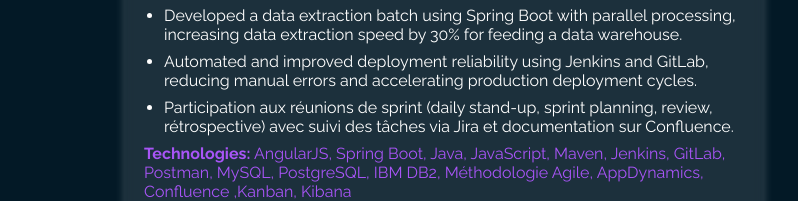
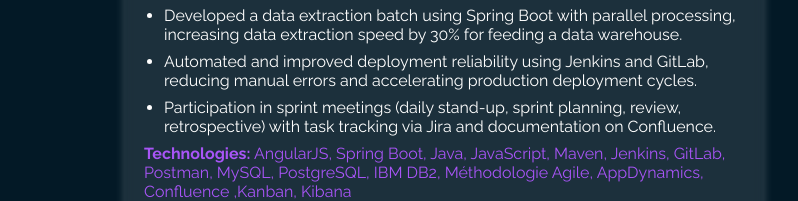
Before and after one commit to aarjinho/Portfolio-Yahya, a React (Create React App) app: page / in a window 1280 px wide. Shown: the part 1862-2063 px from the top of the page, without its empty margins (216-1014 px from the left). Built offline with nearby package versions, Linux system fonts and the light colour scheme.

Commit message:
update experience

```diff
--- a/src/Components/About.js
+++ b/src/Components/About.js
@@ -22,7 +22,7 @@
       "Enhanced sensitive data security by developing a feature to anonymize sensitive fields in the user interface, ensuring compliance with data protection regulations.",
       "Developed a data extraction batch using Spring Boot with parallel processing, increasing data extraction speed by 30% for feeding a data warehouse.",
       "Automated and improved deployment reliability using Jenkins and GitLab, reducing manual errors and accelerating production deployment cycles.",
-      "Participation aux réunions de sprint (daily stand-up, sprint planning, review, rétrospective) avec suivi des tâches via Jira et documentation sur Confluence."
+      "Participation in sprint meetings (daily stand-up, sprint planning, review, retrospective) with task tracking via Jira and documentation on Confluence."
     ],
 
     technologies: "AngularJS, Spring Boot, Java, JavaScript, Maven, Jenkins, GitLab, Postman, MySQL, PostgreSQL, IBM DB2, Méthodologie Agile, AppDynamics, Confluence ,Kanban, Kibana"
```
